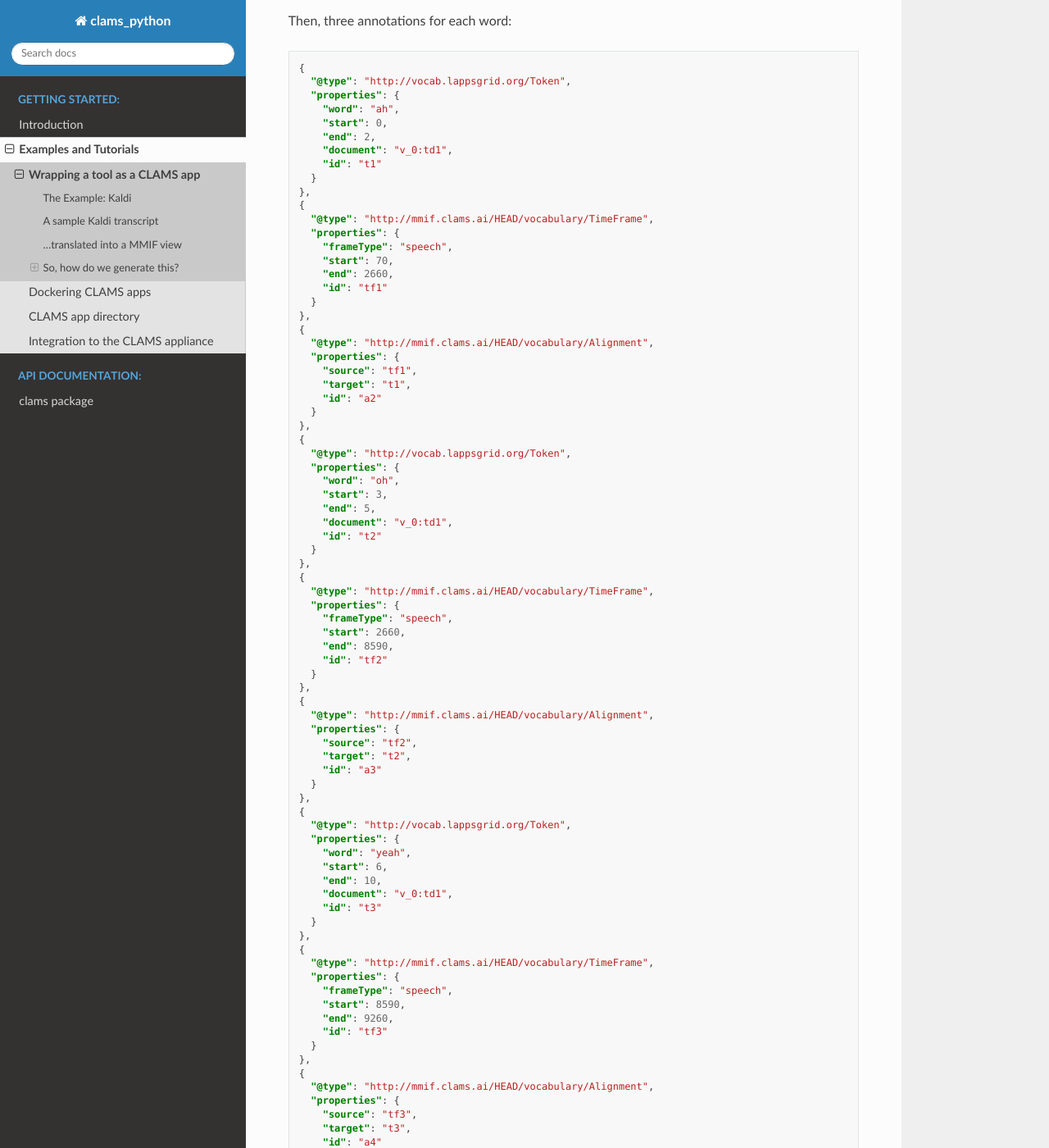
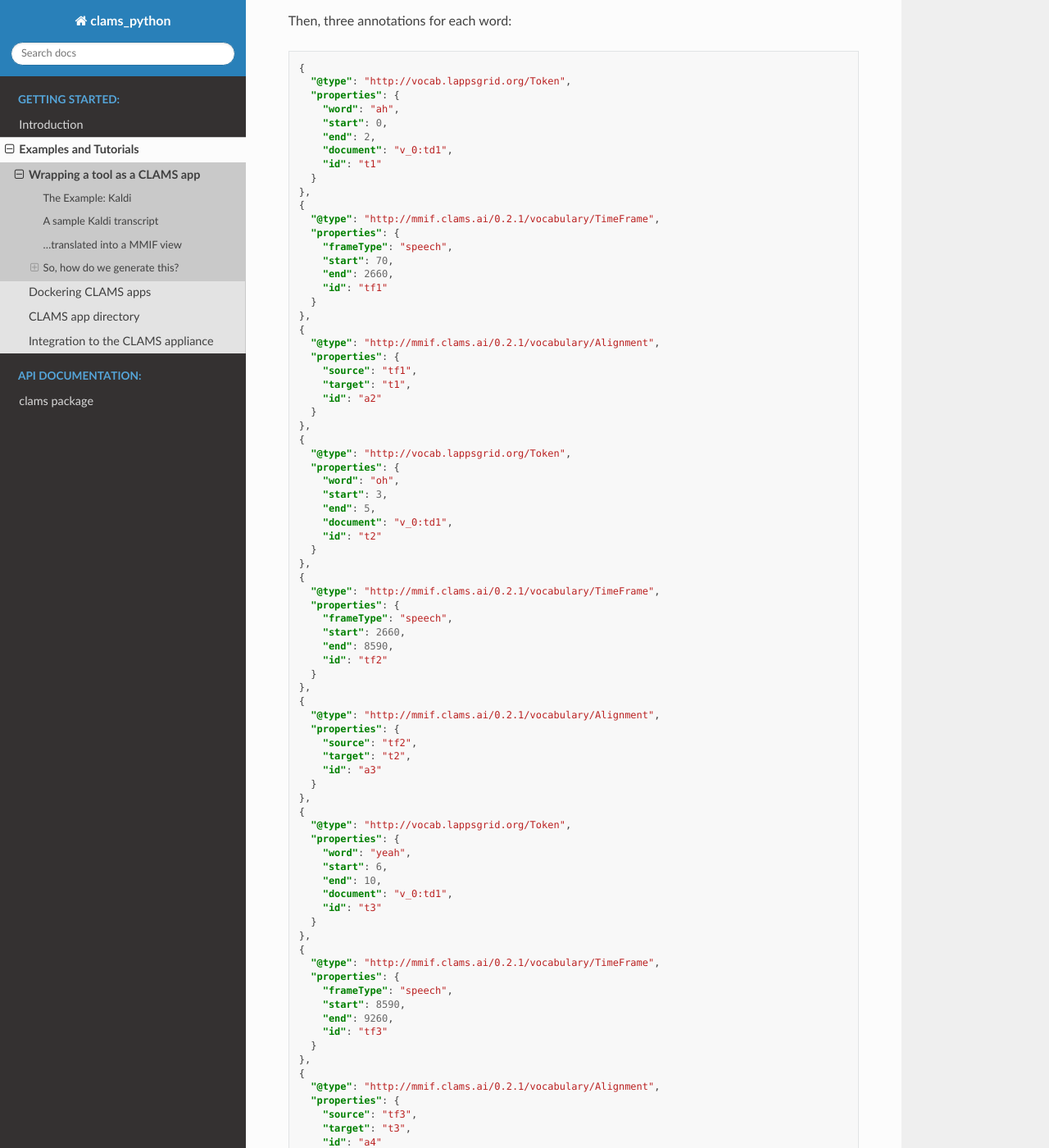
Before and after one commit to clamsproject/clams-python, a Sphinx documentation site: the page built from documentation/tutorials/clams-app.rst, in a window 1280 px wide and 1400 px high, scrolled down 1657 px. Shown: the whole window at 82% size. Built offline with Sphinx 7.4.7 and the Read the Docs theme 2.0.0, drawn with Linux system fonts in a browser that asks for light colours; some of the changed lines change nothing that is shown; some of the changed text lies outside the part shown.

Commit message:
fixed errors in rst headings

```diff
--- a/documentation/tutorials/clams-app.rst
+++ b/documentation/tutorials/clams-app.rst
@@ -82,7 +82,7 @@ Then, the first two annotations:
 .. code:: json
 
    {
-     "@type": "http://mmif.clams.ai/HEAD/vocabulary/TextDocument",
+     "@type": "http://mmif.clams.ai/0.2.1/vocabulary/TextDocument",
      "properties": {
        "text": {
          "@value": "ah oh yeah"
@@ -91,7 +91,7 @@ Then, the first two annotations:
      }
    },
    {
-     "@type": "http://mmif.clams.ai/HEAD/vocabulary/Alignment",
+     "@type": "http://mmif.clams.ai/0.2.1/vocabulary/Alignment",
      "properties": {
        "source": "d1",
        "target": "td1",
@@ -114,7 +114,7 @@ Then, three annotations for each word:
      }
    },
    {
-     "@type": "http://mmif.clams.ai/HEAD/vocabulary/TimeFrame",
+     "@type": "http://mmif.clams.ai/0.2.1/vocabulary/TimeFrame",
      "properties": {
        "frameType": "speech",
        "start": 70,
@@ -123,7 +123,7 @@ Then, three annotations for each word:
      }
    },
    {
-     "@type": "http://mmif.clams.ai/HEAD/vocabulary/Alignment",
+     "@type": "http://mmif.clams.ai/0.2.1/vocabulary/Alignment",
      "properties": {
        "source": "tf1",
        "target": "t1",
@@ -141,7 +141,7 @@ Then, three annotations for each word:
      }
    },
    {
-     "@type": "http://mmif.clams.ai/HEAD/vocabulary/TimeFrame",
+     "@type": "http://mmif.clams.ai/0.2.1/vocabulary/TimeFrame",
      "properties": {
        "frameType": "speech",
        "start": 2660,
@@ -150,7 +150,7 @@ Then, three annotations for each word:
      }
    },
    {
-     "@type": "http://mmif.clams.ai/HEAD/vocabulary/Alignment",
+     "@type": "http://mmif.clams.ai/0.2.1/vocabulary/Alignment",
      "properties": {
        "source": "tf2",
        "target": "t2",
@@ -168,7 +168,7 @@ Then, three annotations for each word:
      }
    },
    {
-     "@type": "http://mmif.clams.ai/HEAD/vocabulary/TimeFrame",
+     "@type": "http://mmif.clams.ai/0.2.1/vocabulary/TimeFrame",
      "properties": {
        "frameType": "speech",
        "start": 8590,
@@ -177,7 +177,7 @@ Then, three annotations for each word:
      }
    },
    {
-     "@type": "http://mmif.clams.ai/HEAD/vocabulary/Alignment",
+     "@type": "http://mmif.clams.ai/0.2.1/vocabulary/Alignment",
      "properties": {
        "source": "tf3",
        "target": "t3",
@@ -200,7 +200,7 @@ Three steps:
 
 .. _header-n59:
 
- 1. Setting up a CLAMS app in Python
+1. Setting up a CLAMS app in Python
 ~~~~~~~~~~~~~~~~~~~~~~~~~~~~~~~~~~~
 
 Each CLAMS app should be a subclass of the ``ClamsApp`` class in the
@@ -473,8 +473,8 @@ properties by using the ``id`` property of an ``Annotation`` object.
 
 .. _header-n323:
 
-Flask app
-^^^^^^^^^
+1.4 Flask app
+^^^^^^^^^^^^^
 
 We use the CLAMS RESTful API:
 
@@ -561,8 +561,8 @@ app’s output.
 
 .. _header-n372:
 
-Making a Docker container
-~~~~~~~~~~~~~~~~~~~~~~~~~
+3. Making a Docker container
+~~~~~~~~~~~~~~~~~~~~~~~~~~~~
 
 CLAMS apps will generally run as Flask servers in Docker containers.
 
```
